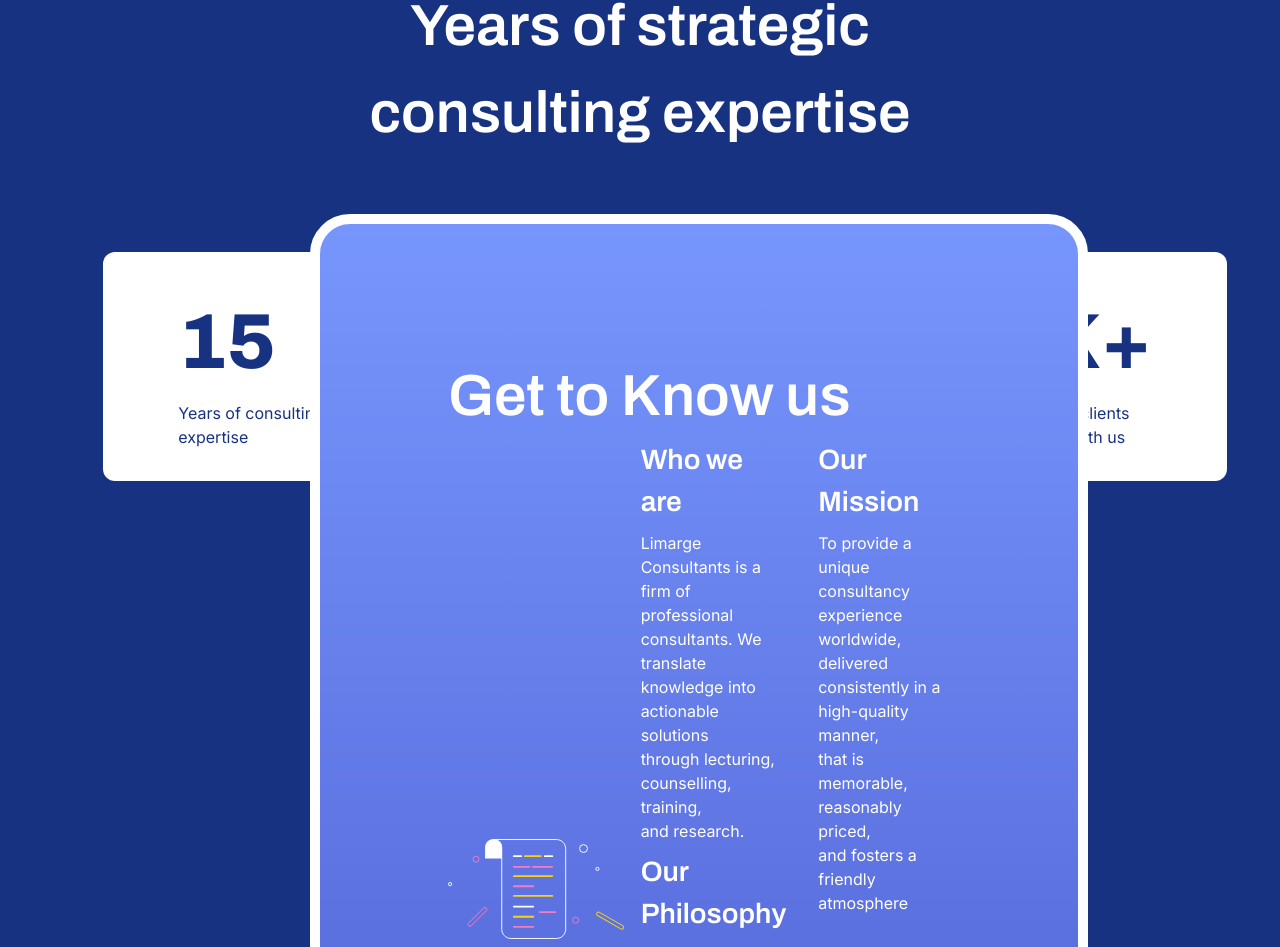
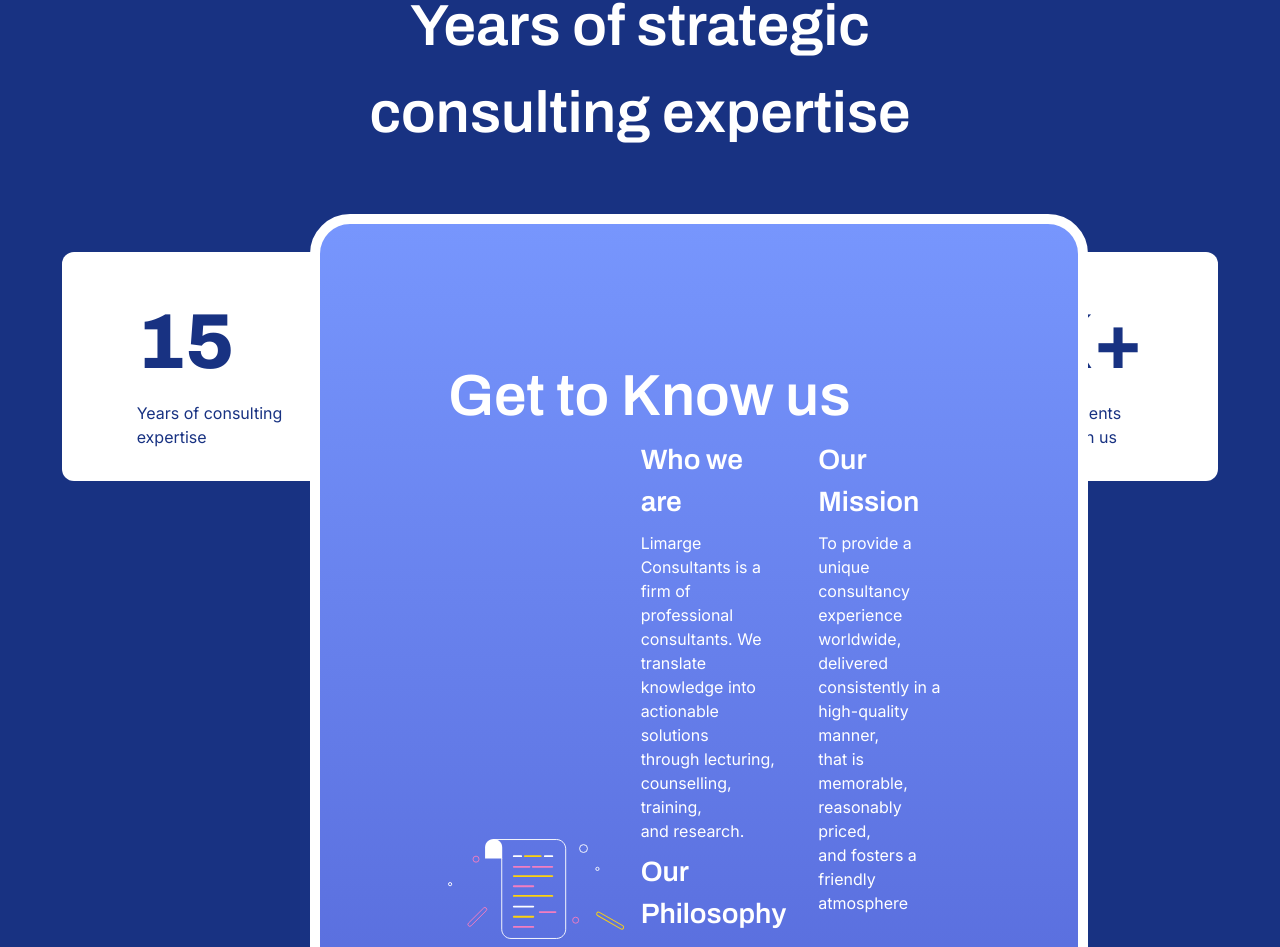
Before and after one commit to almondkiruthu/Limarge, a React (Vite) app in the folder client/: page / in a window 1280 px wide. Shown: the part 2253-3200 px from the top of the page. Built offline with nearby package versions, Linux system fonts and the light colour scheme; what prettier-plugin-tailwindcss would draw is missing.

Commit message:
Change lg to 3xl screens

```diff
--- a/client/src/components/Stories.tsx
+++ b/client/src/components/Stories.tsx
@@ -16,7 +16,7 @@ const Stories = () => {
             className="h-[0] 3xl:h-[100%]"
           />
         </div>
-        <div className="flex flex-wrap gap-y-10 pt-10 lg:ml-[50px] lg:gap-x-4  lg:pl-0 lg:pt-24">
+        <div className="flex flex-wrap gap-y-10 pt-10 3xl:ml-[3.125rem] lg:gap-x-4  lg:pl-0 lg:pt-24">
           <div className="mx-auto rounded-[12px] bg-white">
             <div className=" px-[60px] py-4  text-customBlue lg:px-[75px] lg:py-8">
               <div>
```
